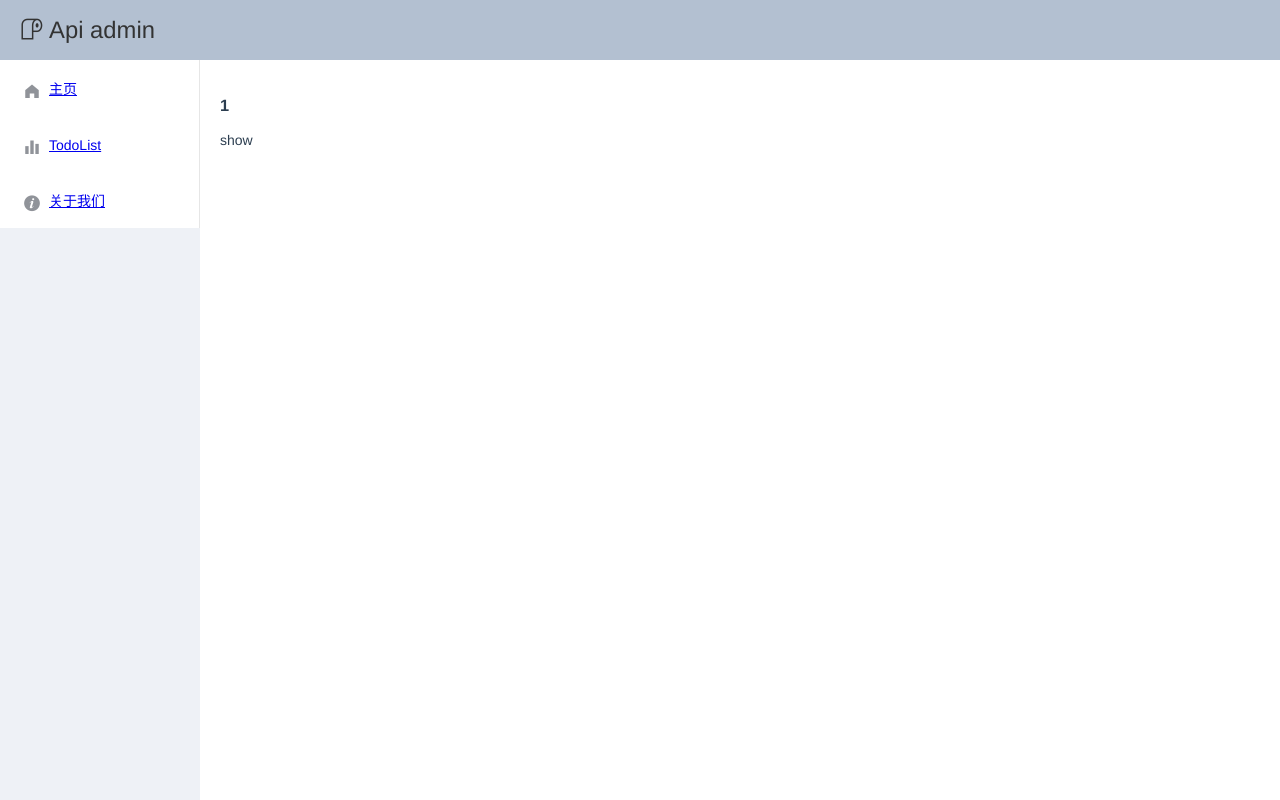
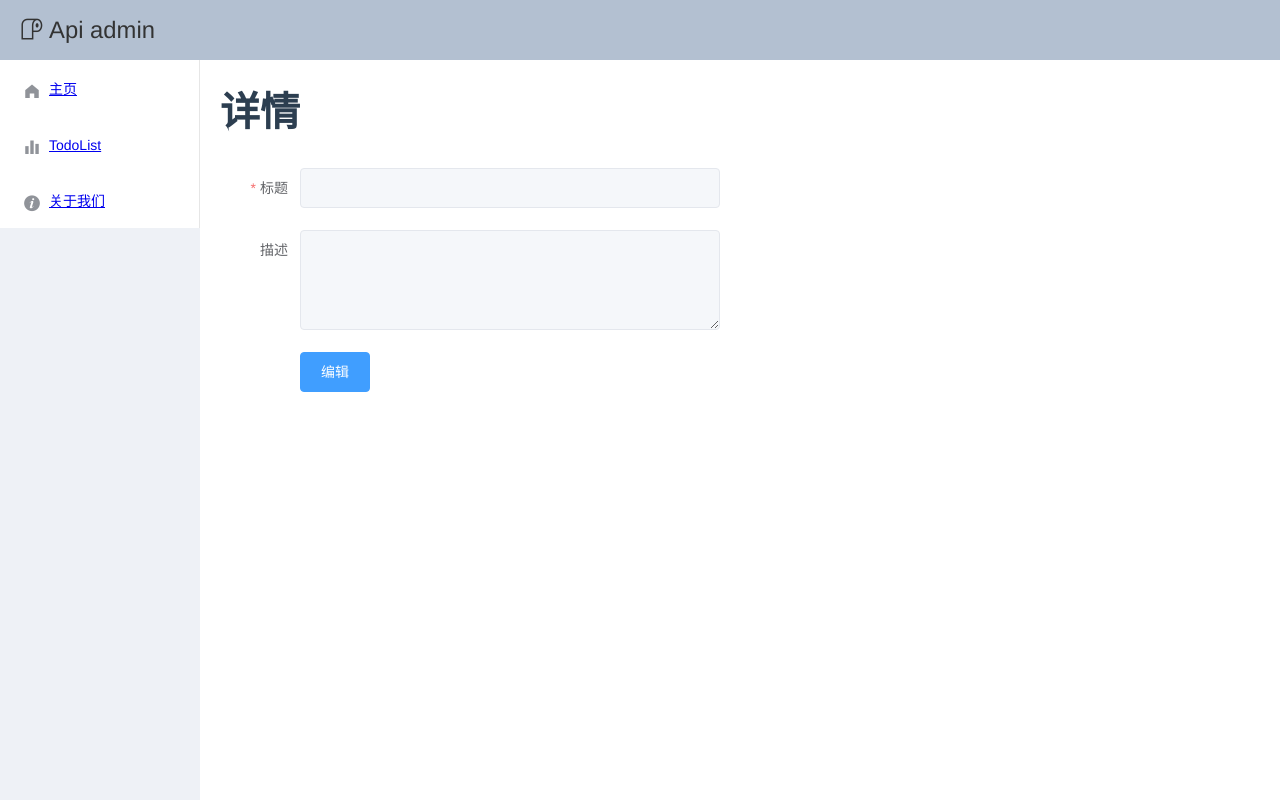
Before and after one commit to davidkoojohn/json-server-demo, a Vue app: page /todo/1 in a window 1280 px wide. Built offline with nearby package versions, Linux system fonts and the light colour scheme.

Commit message:
refactor todoshow

```diff
--- a/src/router/index.js
+++ b/src/router/index.js
@@ -28,7 +28,7 @@ const routes = [
   {
     path: '/todo/:id',
     name: 'todo-show',
-    component: () => import('../views/TodoShow')
+    component: () => import('../views/TodoForm')
   },
   {
     path: '/todo/:id/edit',
--- a/src/views/TodoForm.vue
+++ b/src/views/TodoForm.vue
@@ -1,15 +1,23 @@
 <template>
-  <div class="todo-show-container">
-    <h1 class="h1">{{ objectId ? '编辑' : '创建' }}</h1>
+  <div class="todo-form-container">
+    <h1 class="h1" v-if="type === 'show'">详情</h1>
+    <h1 class="h1" v-else-if="type === 'edit'">编辑</h1>
+    <h1 class="h1" v-else-if="type === 'create'">创建</h1>
     <el-form :model="formField" :rules="rules" ref="formField" label-width="80px" class="form-area">
       <el-form-item label="标题" prop="title">
-        <el-input v-model="formField.title"></el-input>
+        <el-input v-model="formField.title" :disabled="type === 'show'"></el-input>
       </el-form-item>
       <el-form-item label="描述" prop="description">
-        <el-input type="textarea" v-model="formField.description" class="desc"></el-input>
+        <el-input type="textarea" v-model="formField.description" :disabled="type === 'show'" class="desc"></el-input>
       </el-form-item>
       <el-form-item>
-        <el-button type="primary" @click="submitForm('formField')">{{ objectId ? '确定提交' : '立即创建' }}</el-button>
+        <router-link v-if="type === 'show'" :to="{ name: 'todo-edit', params: {id: `${objectId}`}}">
+          <el-button type="primary">编辑</el-button>
+        </router-link>
+        <el-button v-else type="primary" @click="submitForm('formField')">
+          <template v-if="type === 'create'">立即创建</template>
+          <template v-else>确定提交</template>
+        </el-button>
       </el-form-item>
     </el-form>
   </div>
@@ -17,7 +25,11 @@
 
 <script>
 import { mapGetters, mapActions } from 'vuex'
-
+const optType = {
+  'todo-create': 'create',
+  'todo-show': 'show',
+  'todo-edit': 'edit',
+}
 export default {
   name: 'TodoCreate',
   data() {
@@ -35,16 +47,13 @@ export default {
       }
     }
   },
-  computed: {},
+  computed: {
+    type() {
+      return optType[this.$route.name]
+    }
+  },
   created() {
-    const { name } = this.$route
-    switch (name) {
-      case 'todo-create':
-        break
-      case 'todo-edit':
-        this.objectId = this.$route.params.id
-        break
-    }
+    if (this.type !== 'create') this.objectId = this.$route.params.id
   },
   methods: {
     submitForm(formName) {
@@ -65,7 +74,7 @@ export default {
 </script>
 
 <style lang="scss">
-.todo-show-container{
+.todo-form-container{
   .h1 {
     font-size: 40px;
     margin: 0;
--- a/src/views/TodoShow.vue
+++ /dev/null
@@ -1,31 +0,0 @@
-<template>
-  <div class="todo-show-container">
-    <h1>{{objectId}}</h1>
-    show
-  </div>
-</template>
-
-<script>
-import { mapGetters, mapActions } from 'vuex'
-
-export default {
-  name: 'TodoShow',
-  data() {
-    return {
-      objectId: null,
-    }
-  },
-  computed: {},
-  created() {
-    this.objectId = this.$route.params.id
-    console.log(this.$route.params.id)
-  },
-  methods: {}
-}
-</script>
-
-<style lang="scss" scoped>
-.todo-show-container{
-
-}
-</style>
```
